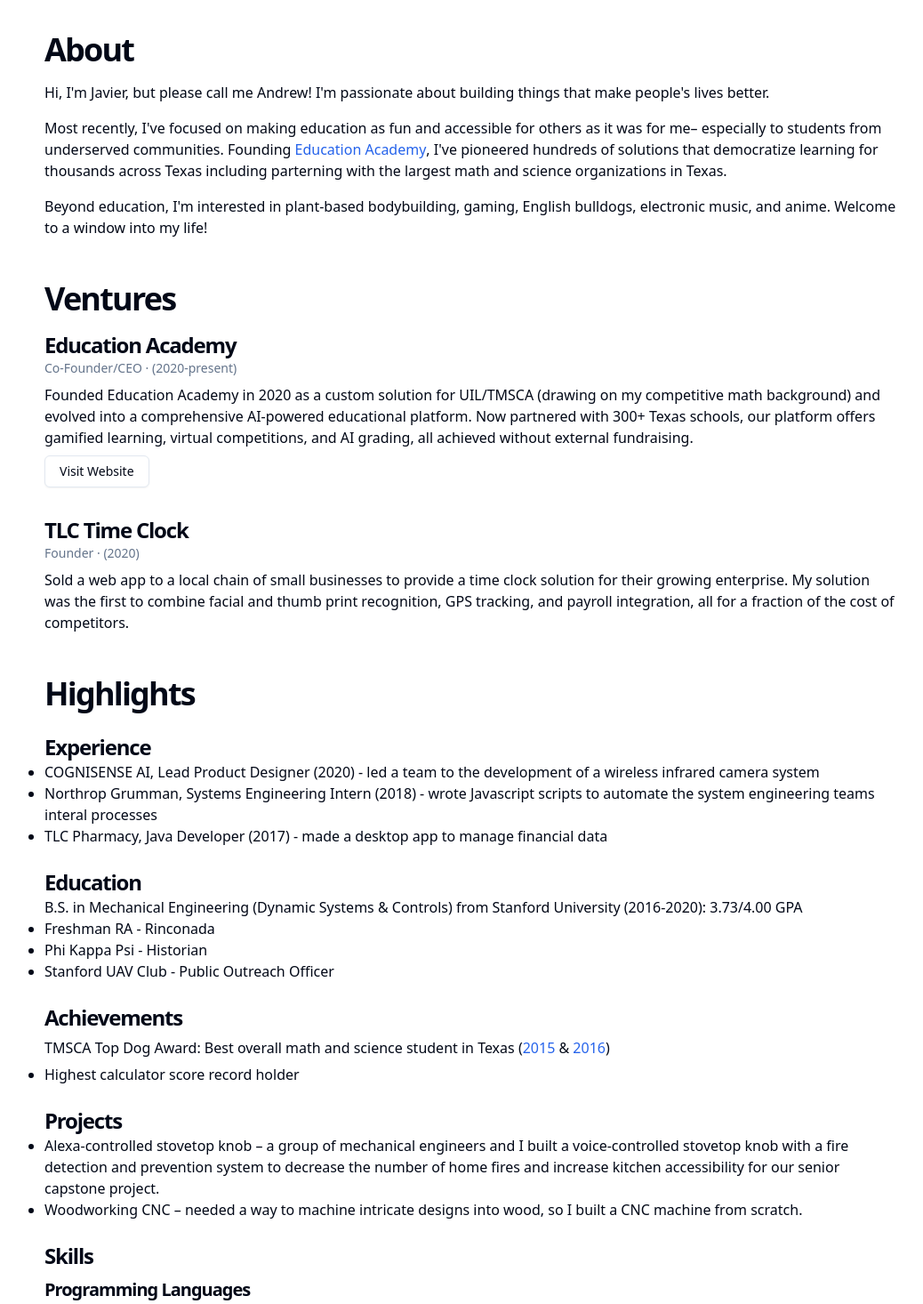
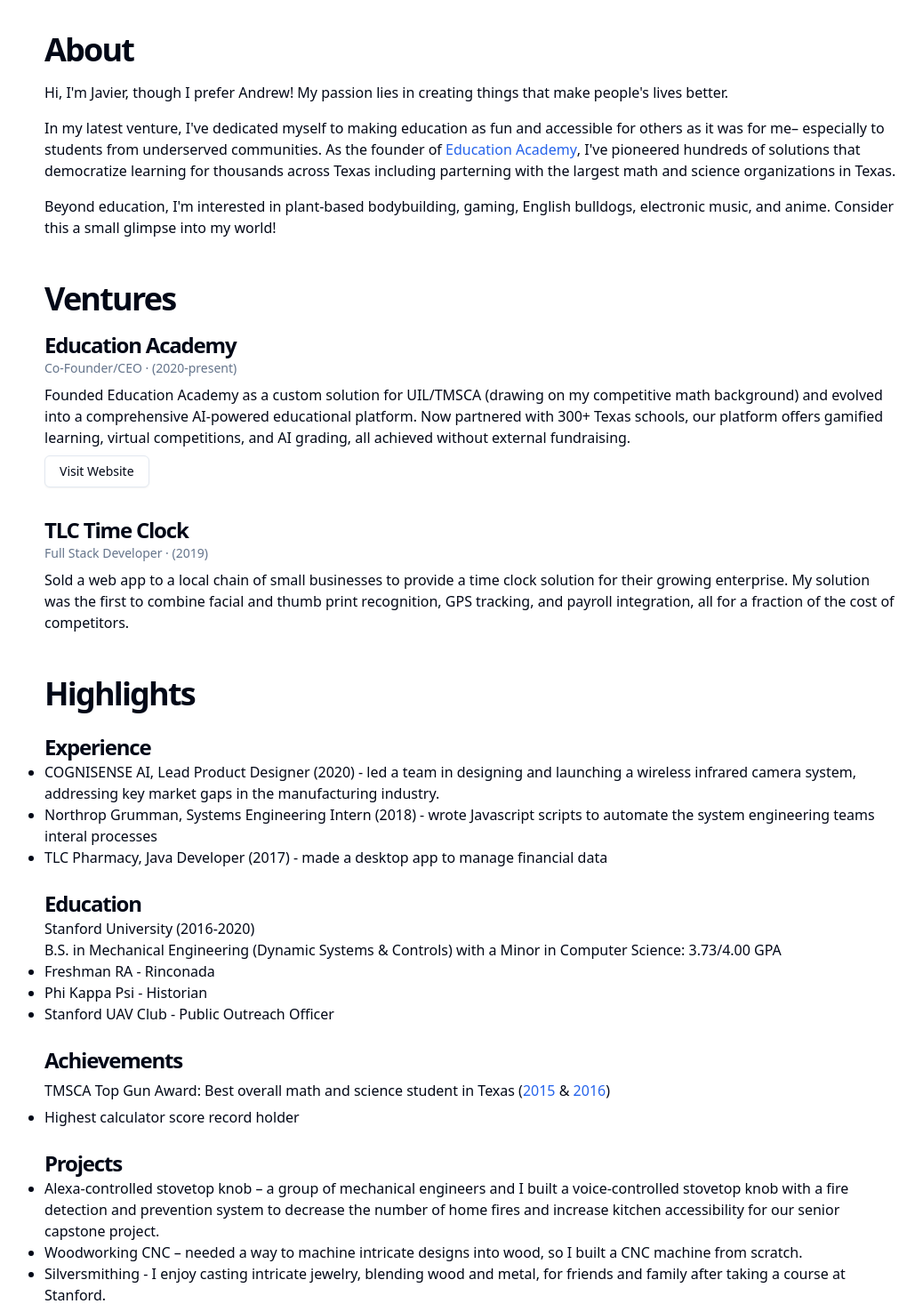
Before and after one commit to andale9700/personal-website, a Next.js app: page / in a window 1280 px wide. Shown: the part 260-1726 px from the top of the page at 89% size, without its empty margins (110-1148 px from the left). Built offline with nearby package versions, Linux system fonts and the light colour scheme.

Commit message:
updated language, links, and added project

```diff
--- a/src/app/page.tsx
+++ b/src/app/page.tsx
@@ -26,14 +26,14 @@
     role: "Co-Founder/CEO",
     timeframe: "(2020-present)",
     description:
-      "Founded Education Academy in 2020 as a custom solution for UIL/TMSCA (drawing on my competitive math background) and evolved into a comprehensive AI-powered educational platform. Now partnered with 300+ Texas schools, our platform offers gamified learning, virtual competitions, and AI grading, all achieved without external fundraising.",
+      "Founded Education Academy as a custom solution for UIL/TMSCA (drawing on my competitive math background) and evolved into a comprehensive AI-powered educational platform. Now partnered with 300+ Texas schools, our platform offers gamified learning, virtual competitions, and AI grading, all achieved without external fundraising.",
     link: "https://www.educationacademy.xyz",
   },
   {
     id: "tlc-time-clock",
     name: "TLC Time Clock",
-    role: "Founder",
-    timeframe: "(2020)",
+    role: "Full Stack Developer",
+    timeframe: "(2019)",
     description:
       "Sold a web app to a local chain of small businesses to provide a time clock solution for their growing enterprise. My solution was the first to combine facial and thumb print recognition, GPS tracking, and payroll integration, all for a fraction of the cost of competitors.",
   },
@@ -42,7 +42,7 @@
 const SKILLS = [
   {
     heading: "Programming Languages",
-    skills: ["TypeScript", "JavaScript", "Python"],
+    skills: ["TypeScript", "JavaScript", "Python", "SQL"],
   },
   {
     heading: "Technologies & Tools",
@@ -50,7 +50,6 @@
       "Next.js",
       "React",
       "Tailwind",
-      "PostgreSQL",
       "Flask",
       "Node.js",
       "Express",
@@ -93,6 +92,11 @@
     ],
   },
 ];
+
+const URLS = {
+  LINKEDIN: "https://www.linkedin.com/in/javier-garcia-io" as const,
+  EMAIL: "mailto:jgar2811@alumni.stanford.edu" as const,
+};
 
 export default function Home() {
   return (
@@ -140,12 +144,13 @@
               About
             </h2>
             <p>
-              Hi, I&apos;m Javier, but please call me Andrew! I&apos;m passionate about building
-              things that make people&apos;s lives better.
+              Hi, I&apos;m Javier, though I prefer Andrew! My passion lies in creating things that
+              make people&apos;s lives better.
             </p>
             <p>
-              Most recently, I&apos;ve focused on making education as fun and accessible for others
-              as it was for me– especially to students from underserved communities. Founding{" "}
+              In my latest venture, I&apos;ve dedicated myself to making education as fun and
+              accessible for others as it was for me– especially to students from underserved
+              communities. As the founder of{" "}
               <Button asChild variant="link" className="h-min p-0 text-base text-blue-600">
                 <Link href="#education-academy">Education Academy</Link>
               </Button>
@@ -155,7 +160,7 @@
             </p>
             <p>
               Beyond education, I&apos;m interested in plant-based bodybuilding, gaming, English
-              bulldogs, electronic music, and anime. Welcome to a window into my life!
+              bulldogs, electronic music, and anime. Consider this a small glimpse into my world!
             </p>
           </div>
         </section>
@@ -183,7 +188,7 @@
                   <p>{venture.description}</p>
                   {venture.link && (
                     <Button asChild variant="outline" className="w-min">
-                      <Link href={venture.link} className="">
+                      <Link href={venture.link} target="_blank">
                         Visit Website
                       </Link>
                     </Button>
@@ -213,8 +218,9 @@
 
               <ul className="list-disc list-outside">
                 <li>
-                  COGNISENSE AI, Lead Product Designer (2020) - led a team to the development of a
-                  wireless infrared camera system
+                  COGNISENSE AI, Lead Product Designer (2020) - led a team in designing and
+                  launching a wireless infrared camera system, addressing key market gaps in the
+                  manufacturing industry.
                 </li>
                 <li>
                   Northrop Grumman, Systems Engineering Intern (2018) - wrote Javascript scripts to
@@ -233,9 +239,10 @@
               >
                 Education
               </h3>
+              <p>Stanford University (2016-2020)</p>
               <p>
-                B.S. in Mechanical Engineering (Dynamic Systems &amp; Controls) from Stanford
-                University (2016-2020): 3.73/4.00 GPA
+                B.S. in Mechanical Engineering (Dynamic Systems &amp; Controls) with a Minor in
+                Computer Science: 3.73/4.00 GPA
               </p>
               <ul className="list-disc list-outside">
                 <li>Freshman RA - Rinconada</li>
@@ -253,13 +260,23 @@
               </h3>
 
               <p>
-                TMSCA Top Dog Award: Best overall math and science student in Texas (
+                TMSCA Top Gun Award: Best overall math and science student in Texas (
                 <Button asChild variant="link" className="w-min px-0 text-base text-blue-600">
-                  <Link href="https://www.tmsca.org/images/2015_hs_state/6a_top_gun.pdf">2015</Link>
+                  <a
+                    href="https://www.tmsca.org/images/2015_hs_state/6a_top_gun.pdf"
+                    target="_blank"
+                  >
+                    2015
+                  </a>
                 </Button>{" "}
                 &amp;{" "}
                 <Button asChild variant="link" className="w-mi px-0 text-base text-blue-600">
-                  <Link href="https://www.tmsca.org/images/2016_hs_state/6a_top_gun.pdf">2016</Link>
+                  <a
+                    href="https://www.tmsca.org/images/2016_hs_state/6a_top_gun.pdf"
+                    target="_blank"
+                  >
+                    2016
+                  </a>
                 </Button>
                 )
               </p>
@@ -285,6 +302,10 @@
                 <li>
                   Woodworking CNC – needed a way to machine intricate designs into wood, so I built
                   a CNC machine from scratch.
+                </li>
+                <li>
+                  Silversmithing - I enjoy casting intricate jewelry, blending wood and metal, for
+                  friends and family after taking a course at Stanford.
                 </li>
               </ul>
             </div>
@@ -321,15 +342,13 @@
         <Separator className="my-4" />
         <div className="container flex h-5 items-center space-x-4">
           <Button asChild variant="link" className="p-0">
-            <Link href="https://www.linkedin.com/in/andrewgarcia2811" className="">
+            <a href={URLS.LINKEDIN} target="_blank">
               LinkedIn
-            </Link>
+            </a>
           </Button>
           <Separator orientation="vertical" />
           <Button asChild variant="link" className="p-0">
-            <Link href="mailto:andrewgarcia2811@gmail.com" className="">
-              Email
-            </Link>
+            <a href={URLS.EMAIL}>Email</a>
           </Button>
         </div>
       </footer>
```
